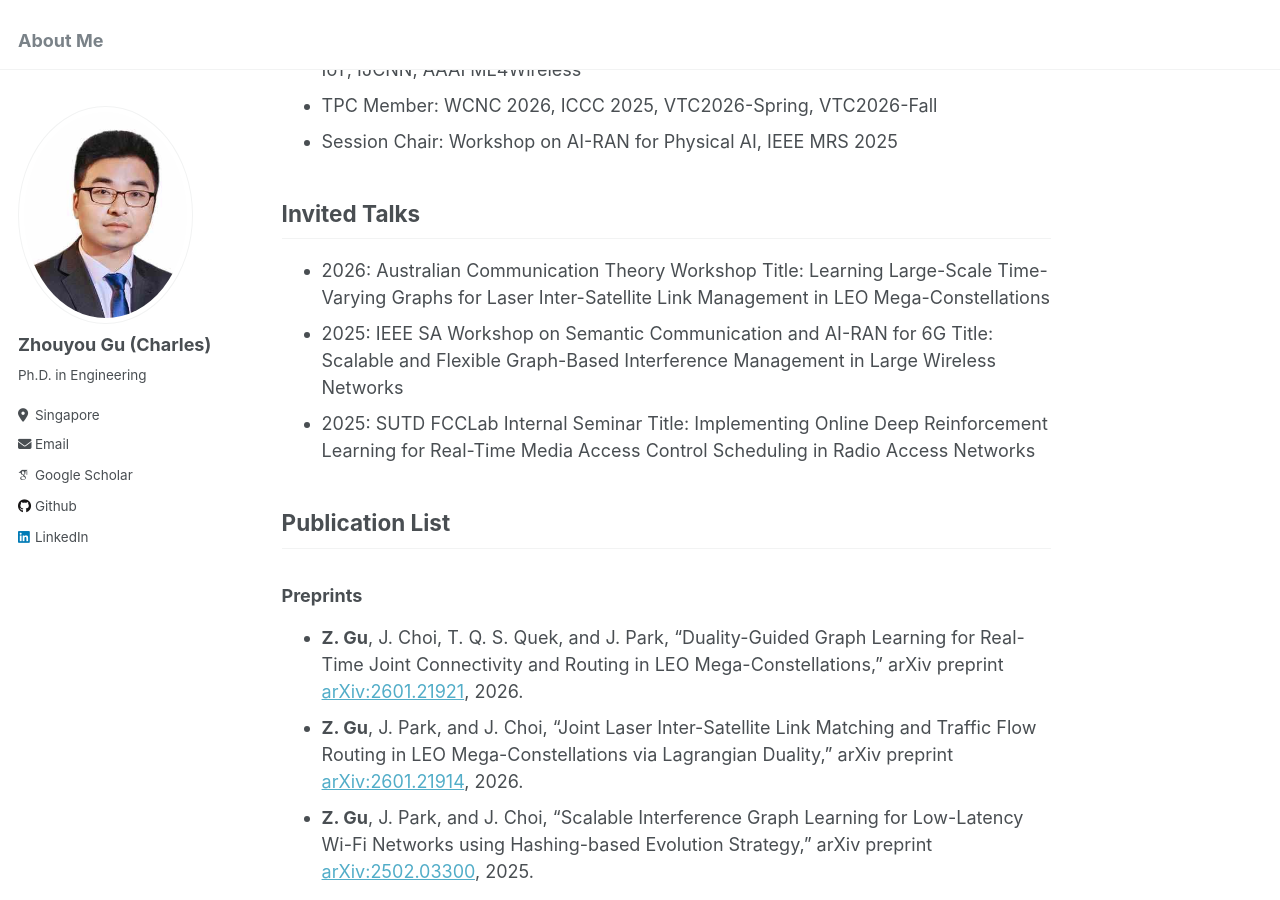
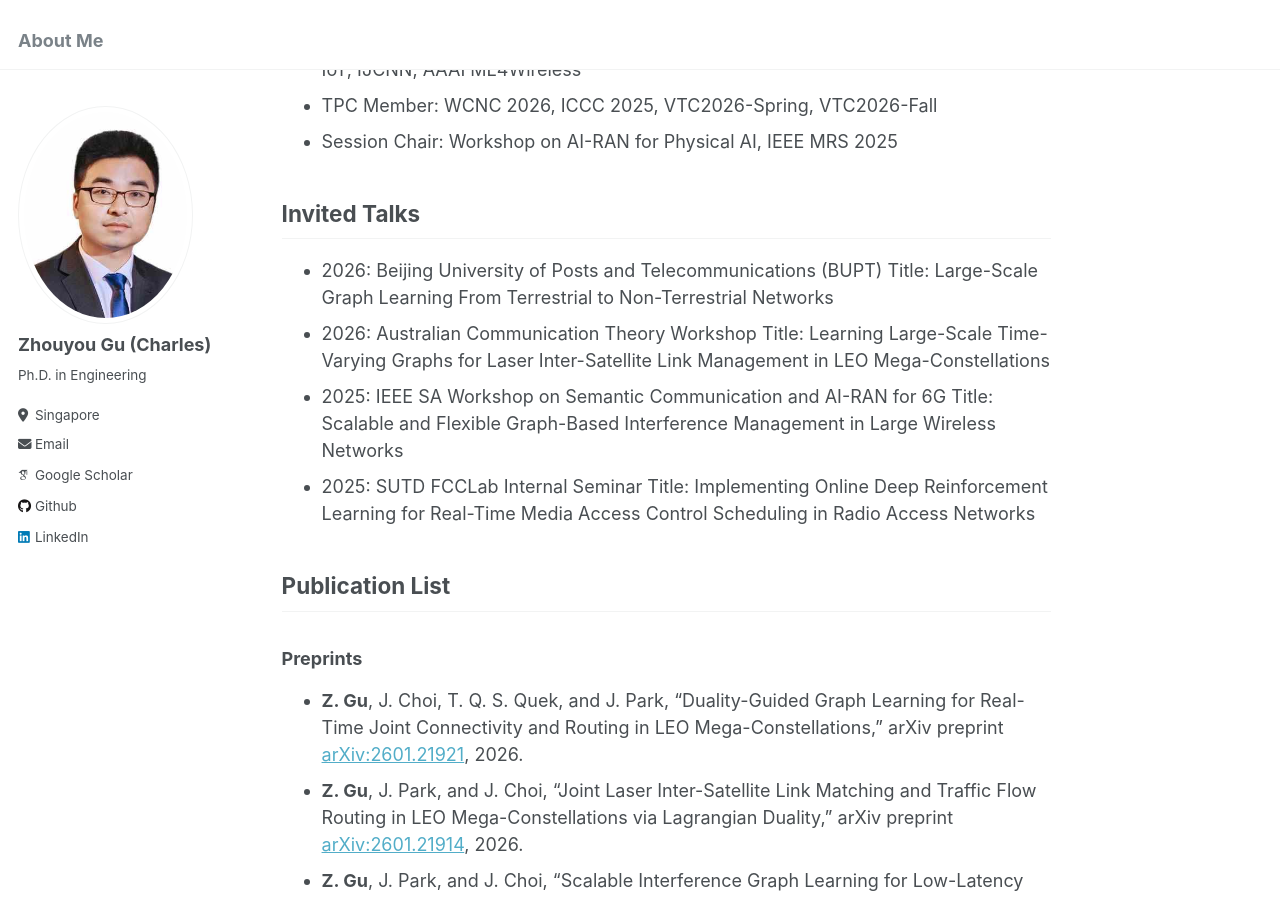
Before and after one commit to zhouyou-gu/zhouyou-gu.github.io, a Jekyll site: the page built from _pages/about.md, in a window 1280 px wide and 900 px high, scrolled down 3450 px. Built offline with Jekyll 4.4.1, drawn with Linux system fonts in a browser that asks for light colours; some web fonts are replaced.

```diff
--- a/_pages/about.md
+++ b/_pages/about.md
@@ -96,6 +96,8 @@ I am **Zhouyou Gu (Charles)**, a **Research Fellow** at the **Singapore Universi
 
 ## Invited Talks
 
+- 2026: Beijing University of Posts and Telecommunications (BUPT)
+  Title: Large-Scale Graph Learning From Terrestrial to Non-Terrestrial Networks
 - 2026: Australian Communication Theory Workshop
   Title: Learning Large-Scale Time-Varying Graphs for Laser Inter-Satellite Link Management in LEO Mega-Constellations
 - 2025: IEEE SA Workshop on Semantic Communication and AI-RAN for 6G
```
Also changed, not shown: _pages/internal_intake_table.md (+1 -0 lines).
